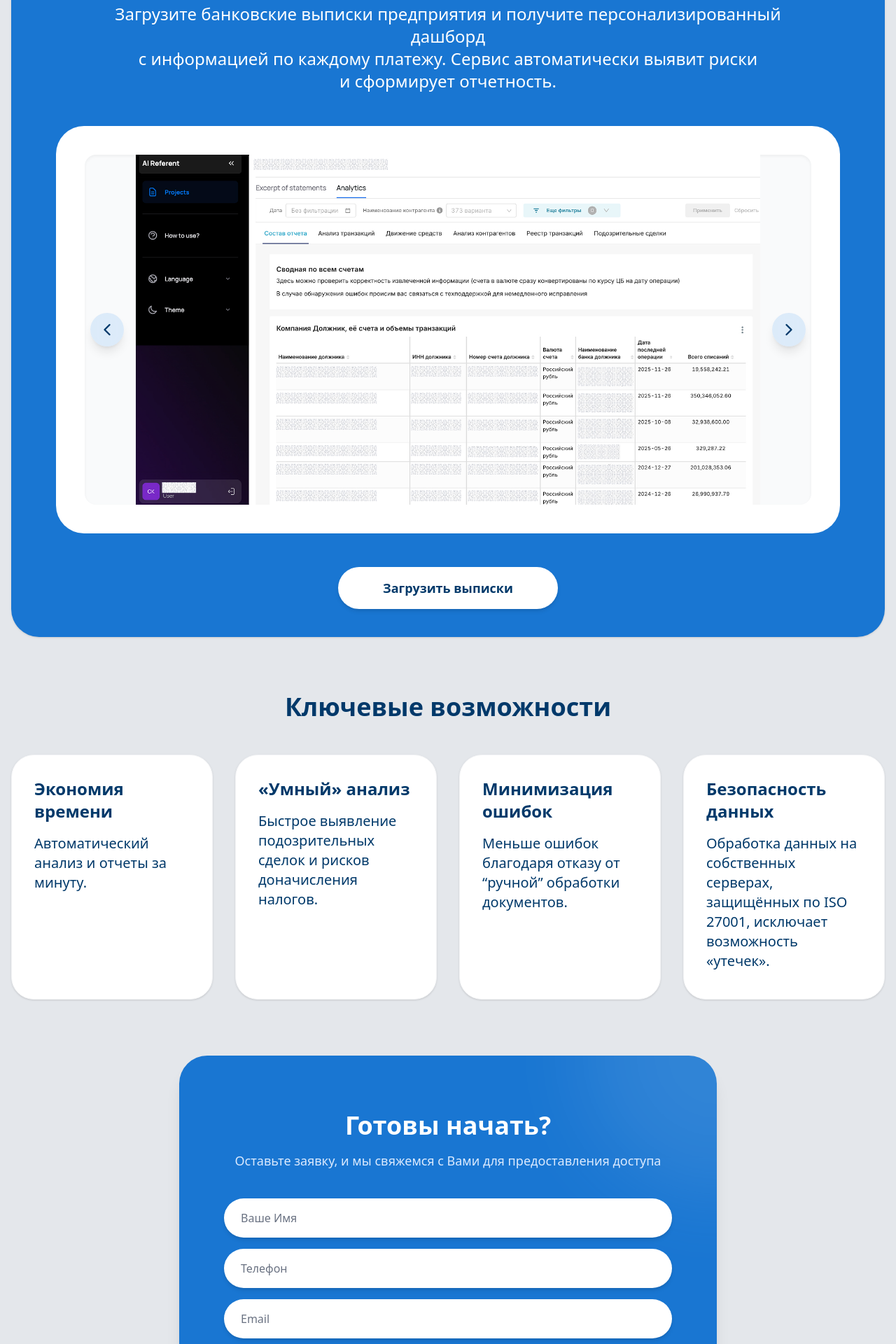
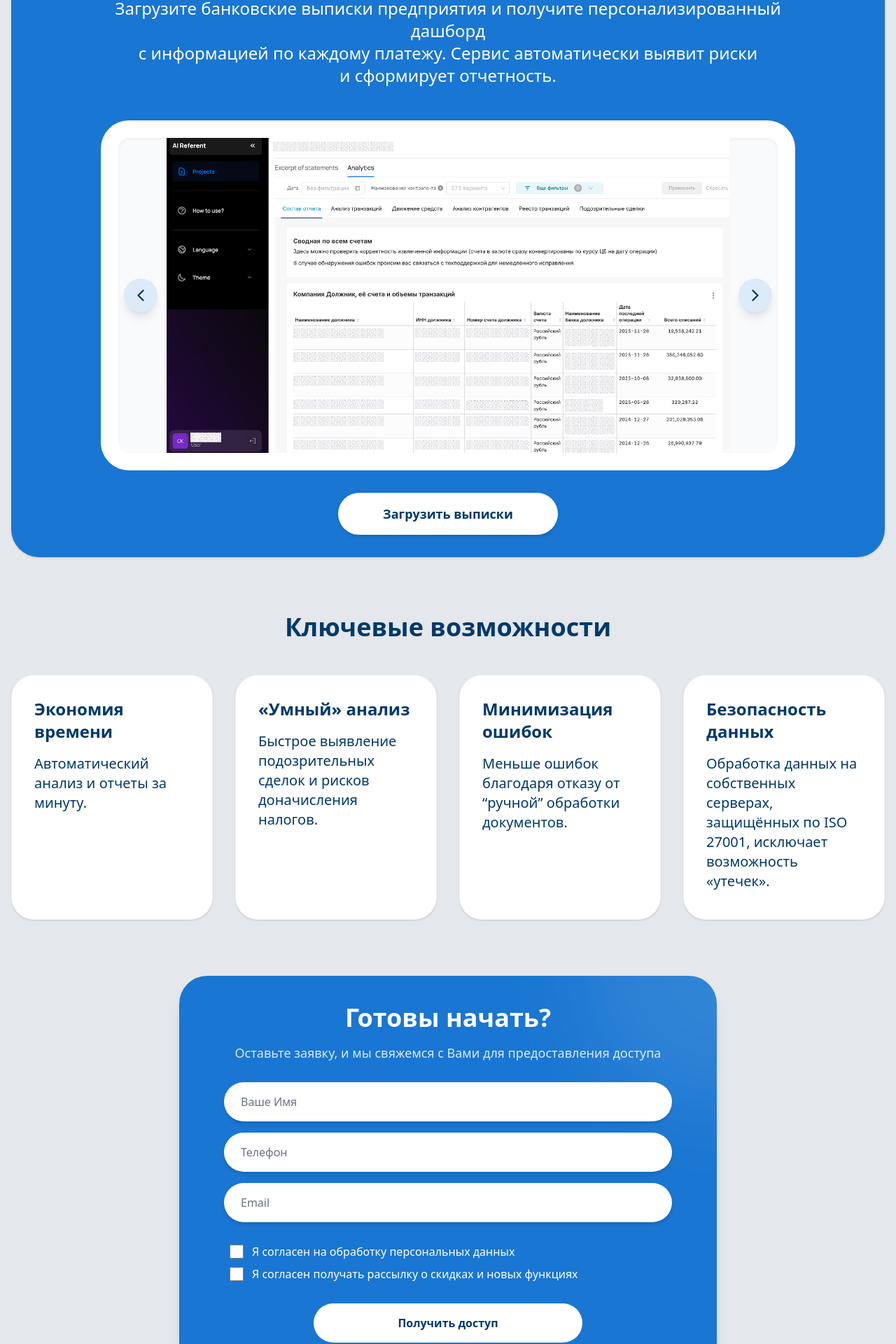
Before and after one commit to Wladislava1/work, a React (Vite) app: page /ai-referent in a window 1280 px wide. Shown: the part 633-2553 px from the top of the page at 70% size. Built offline with nearby package versions, Linux system fonts and the light colour scheme.

Commit message:
fix carusel

```diff
--- a/src/components/ImageCarouselDesktop.jsx
+++ b/src/components/ImageCarouselDesktop.jsx
@@ -33,25 +33,30 @@ const ImageCarouselDesktop = ({ images, variant = 'default' }) => {
 
   if (!images || images.length === 0) return null;
 
-
   const isProduct = variant === 'product';
   const imageFit = isProduct ? 'object-contain' : 'object-cover';
-  const imageHeight = isProduct ? 'h-[500px]' : 'h-[400px]';
-  // Контейнерные стили (Ваш код)
+  // 1. Уменьшили высоту изображения для продукта до 400px
+  const imageHeight = isProduct ? 'h-[450px]' : 'h-[400px]';
+
+  // 2. Уплотнили внешние отступы (my-6) для варианта product
   const containerClasses =
     variant === 'compact'
       ? 'w-full'
+      : variant === 'product'
+      ? 'w-full max-w-5xl mx-auto px-4 my-6'
       : 'w-full max-w-6xl mx-auto px-4 my-12';
 
+  // 3. Уменьшили внутренний отступ рамки (p-6) для варианта product
   const innerClasses =
     variant === 'compact'
       ? 'bg-white rounded-[40px] shadow-soft p-3 relative border border-white/50'
+      : variant === 'product'
+      ? 'bg-white rounded-[40px] shadow-soft p-6 relative border border-white/50'
       : 'bg-white rounded-[40px] shadow-soft p-10 relative border border-white/50';
 
   return (
     <div className={containerClasses}>
       <div className={innerClasses}>
-        {/* Применяем переменную imageHeight */}
         <div className={`relative rounded-2xl overflow-hidden shadow-inner bg-gray-50 w-full ${imageHeight}`}>
 
           <AnimatePresence initial={false} custom={direction}>
@@ -72,13 +77,11 @@ const ImageCarouselDesktop = ({ images, variant = 'default' }) => {
                 if (swipe < -SWIPE_CONFIDENCE_THRESHOLD) paginate(1);
                 else if (swipe > SWIPE_CONFIDENCE_THRESHOLD) paginate(-1);
               }}
-
               className={`absolute inset-0 w-full h-full ${imageFit} object-center`}
               alt="Слайд интерфейса"
             />
           </AnimatePresence>
 
-          {/* Левая стрелка (Ваш код) */}
           <button
             onClick={() => paginate(-1)}
             className="
@@ -94,7 +97,6 @@ const ImageCarouselDesktop = ({ images, variant = 'default' }) => {
             <ChevronLeft size={28} />
           </button>
 
-          {/* Правая стрелка (Ваш код) */}
           <button
             onClick={() => paginate(1)}
             className="
--- a/src/pages/Home.jsx
+++ b/src/pages/Home.jsx
@@ -206,13 +206,13 @@ const Home = () => {
       </section>
 
      {/* Lead Form */}
-<section className="max-w-3xl bg-[#1976d2] py-20 mx-auto rounded-[40px] relative overflow-hidden shadow-xl">
+<section className="max-w-3xl bg-[#1976d2] py-10 mx-auto rounded-[40px] relative overflow-hidden shadow-xl">
   {/* Декоративный круг на фоне */}
   <div className="absolute top-0 right-0 w-96 h-96 bg-white opacity-10 rounded-full -translate-y-1/2 translate-x-1/2 pointer-events-none blur-3xl"></div>
 
   {/* Сузил контейнер до max-w-2xl (было 4xl), чтобы вертикальная форма смотрелась собранно */}
   <div className="max-w-2xl mx-auto px-4 relative z-10">
-    <div className="text-center mb-10">
+    <div className="text-center mb-7">
       <h2 className="text-3xl md:text-4xl font-extrabold text-white mb-4">Готовы начать?</h2>
       <p className="text-blue-100 text-lg">Оставьте заявку, и мы свяжемся с Вами для предоставления доступа</p>
     </div>
--- a/src/pages/ProductPageDesktop.jsx
+++ b/src/pages/ProductPageDesktop.jsx
@@ -190,7 +190,7 @@ const ProductPageDesktop = () => {
                 </section>
             )}
             {/* How it works */}
-            <section id="how" className="bg-[#1976d2] py-10 rounded-[40px] shadow-sm mx-4 mb-20">
+            <section id="how" className="bg-[#1976d2] py-8 rounded-[40px] shadow-sm mx-4 mb-20">
                 <div className="max-w-7xl mx-auto px-4 text-center mb-12">
                     <h2 className="text-2xl md:text-4xl font-extrabold text-center text-white mb-8">Как это работает?</h2>
                     <p className="text-2xl text-neutral mb-10 max-w-5xl text-white mx-auto whitespace-pre-line">{data.howItWorks}</p>
@@ -215,13 +215,13 @@ const ProductPageDesktop = () => {
             </section>
 
             {/* Form (Horizontal Grid) */}
-            <section className="max-w-3xl bg-[#1976d2] py-20 mx-auto rounded-[40px] relative overflow-hidden shadow-xl">
+            <section className="max-w-3xl bg-[#1976d2] py-10 mx-auto rounded-[40px] relative overflow-hidden shadow-xl">
   {/* Декоративный круг на фоне */}
   <div className="absolute top-0 right-0 w-96 h-96 bg-white opacity-10 rounded-full -translate-y-1/2 translate-x-1/2 pointer-events-none blur-3xl"></div>
 
   {/* Сузил контейнер до max-w-2xl (было 4xl), чтобы вертикальная форма смотрелась собранно */}
   <div className="max-w-2xl mx-auto px-4 relative z-10">
-    <div className="text-center mb-10">
+    <div className="text-center mb-7">
       <h2 className="text-3xl md:text-4xl font-extrabold text-white mb-4">Готовы начать?</h2>
       <p className="text-blue-100 text-lg">Оставьте заявку, и мы свяжемся с Вами для предоставления доступа</p>
     </div>
--- a/src/pages/ProductPageMobile.jsx
+++ b/src/pages/ProductPageMobile.jsx
@@ -208,10 +208,10 @@ const ProductPageMobile = () => {
             </section>
 
             {/* Mobile Form (Вертикальная) */}
-            <section className="bg-[#1976d2] py-12 mx-4 rounded-[32px] shadow-xl relative overflow-hidden">
+            <section className="bg-[#1976d2] py-6 mx-4 rounded-[32px] shadow-xl relative overflow-hidden">
     <div className="absolute top-0 right-0 w-64 h-64 bg-white opacity-10 rounded-full -translate-y-1/2 translate-x-1/2 blur-3xl"></div>
     <div className="relative z-10 px-6">
-        <div className="text-center mb-8">
+        <div className="text-center mb-5">
             <h2 className="text-2xl font-extrabold text-white mb-3">Готовы начать?</h2>
             <p className="text-blue-100">Оставьте заявку, и мы свяжемся с Вами</p>
         </div>
@@ -221,21 +221,21 @@ const ProductPageMobile = () => {
                 name="name"
                 required
                 type="text"
-                className="w-full px-5 py-4 rounded-2xl bg-white text-gray-900 placeholder-gray-500 outline-none focus:ring-4 focus:ring-white/30 transition-all shadow-md"
+                className="w-full px-5 py-4 rounded-full bg-white text-gray-900 placeholder-gray-500 outline-none focus:ring-4 focus:ring-white/30 transition-all shadow-md"
                 placeholder="Ваше Имя"
             />
             <input
                 name="phone"
                 required
                 type="tel"
-                className="w-full px-5 py-4 rounded-2xl bg-white text-gray-900 placeholder-gray-500 outline-none focus:ring-4 focus:ring-white/30 transition-all shadow-md"
+                className="w-full px-5 py-4 rounded-full bg-white text-gray-900 placeholder-gray-500 outline-none focus:ring-4 focus:ring-white/30 transition-all shadow-md"
                 placeholder="Телефон"
             />
             <input
                 name="email"
                 required
                 type="email"
-                className="w-full px-5 py-4 rounded-2xl bg-white text-gray-900 placeholder-gray-500 outline-none focus:ring-4 focus:ring-white/30 transition-all shadow-md"
+                className="w-full px-5 py-4 rounded-full bg-white text-gray-900 placeholder-gray-500 outline-none focus:ring-4 focus:ring-white/30 transition-all shadow-md"
                 placeholder="Email"
             />
 
```
